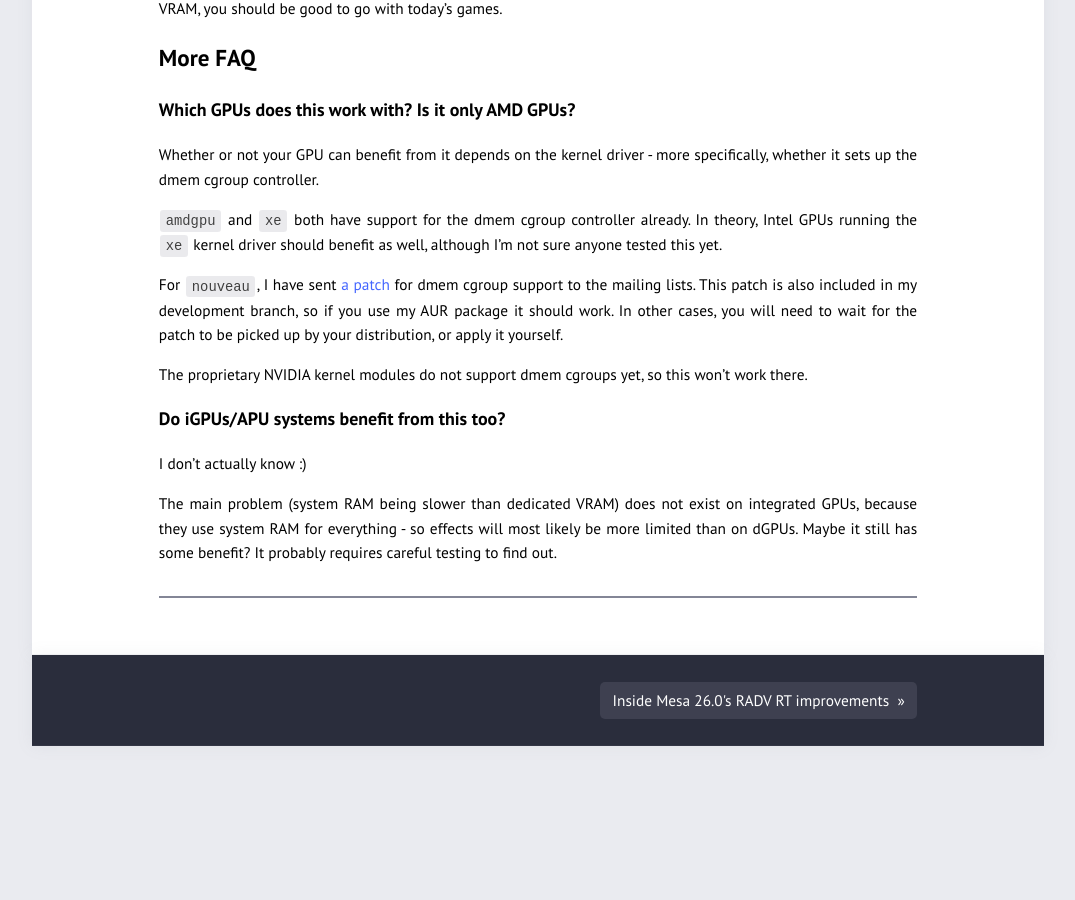
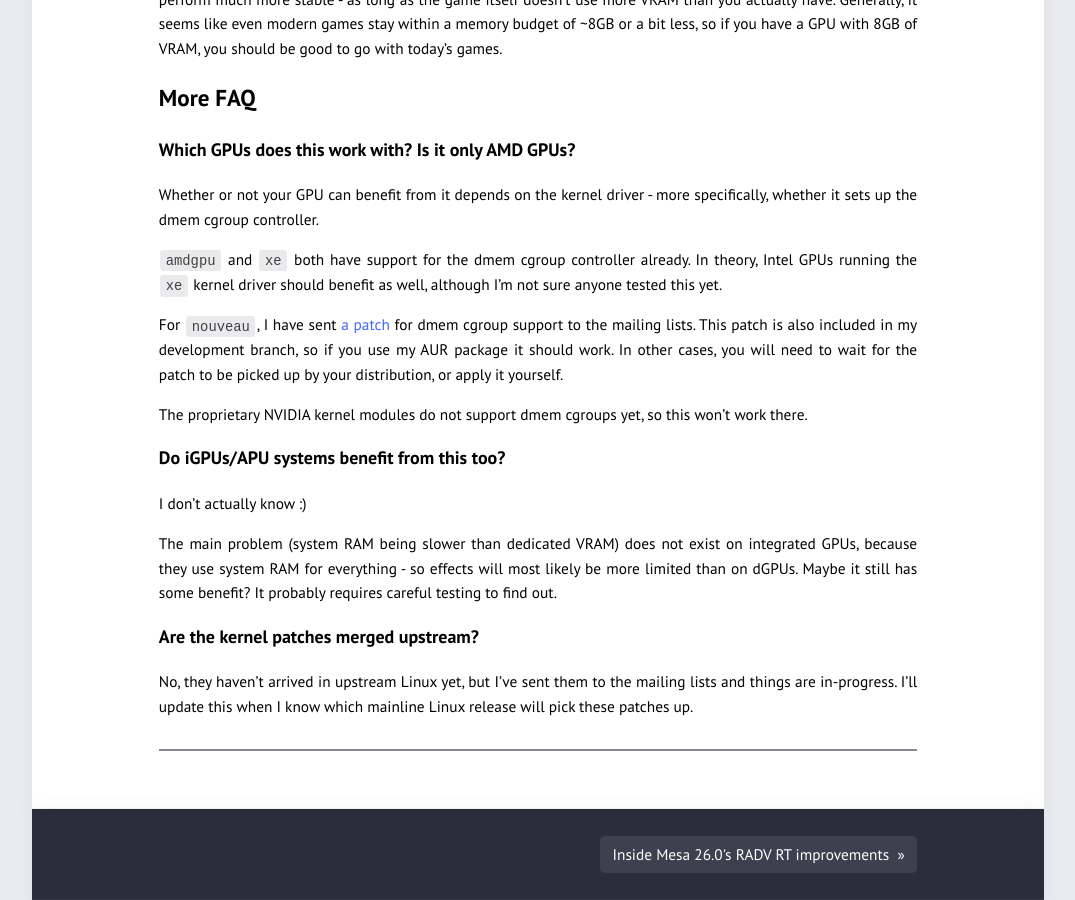
Before and after one commit to pixelcluster/pixelcluster.github.io, a Jekyll site: the page built from _posts/2026-04-09-VRAM-Mgmt-fixed.md, in a window 1280 px wide and 900 px high, scrolled down 6969 px. Shown: the whole window, without its empty margins (102-1177 px from the left). Built offline with Jekyll 4.4.1, drawn with Linux system fonts in a browser that asks for light colours; comment, search, counter and statistics services are not loaded; before the commit the page ends 7715 px from its top, so only the background shows below that; some of the changed text lies outside the part shown.

Commit message:
update
(cherry picked from commit c9429309cb1f122573925c089df8c3b11a165fce)

```diff
--- a/_posts/2026-04-09-VRAM-Mgmt-fixed.md
+++ b/_posts/2026-04-09-VRAM-Mgmt-fixed.md
@@ -18,6 +18,8 @@ A: You need some kernel patches as well as additional utilities to make use of t
 
 The simplest option is to use CachyOS (with KDE as your desktop). Their kernel includes the patches you need from version 7.0rc7-2 and up, and the userspace utilities are available in the
 package repositories. All you need to do is use CachyOS's 7.0rc7-2 kernel, install the packages called `dmemcg-booster` and `plasma-foreground-booster`, and you should be good to go.
+
+**UPDATE**: CachyOS's 6.19.12 kernel also includes this, now. No need to use the -rc kernel anymore.
 
 ### Q: I use another Arch-based distro! What now?
 
@@ -203,3 +205,7 @@ I don't actually know :)
 
 The main problem (system RAM being slower than dedicated VRAM) does not exist on integrated GPUs, because they use system RAM for everything - so effects will most likely be more limited than on dGPUs.
 Maybe it still has some benefit? It probably requires careful testing to find out.
+
+### Are the kernel patches merged upstream?
+
+No, they haven't arrived in upstream Linux yet, but I've sent them to the mailing lists and things are in-progress. I'll update this when I know which mainline Linux release will pick these patches up.
```
